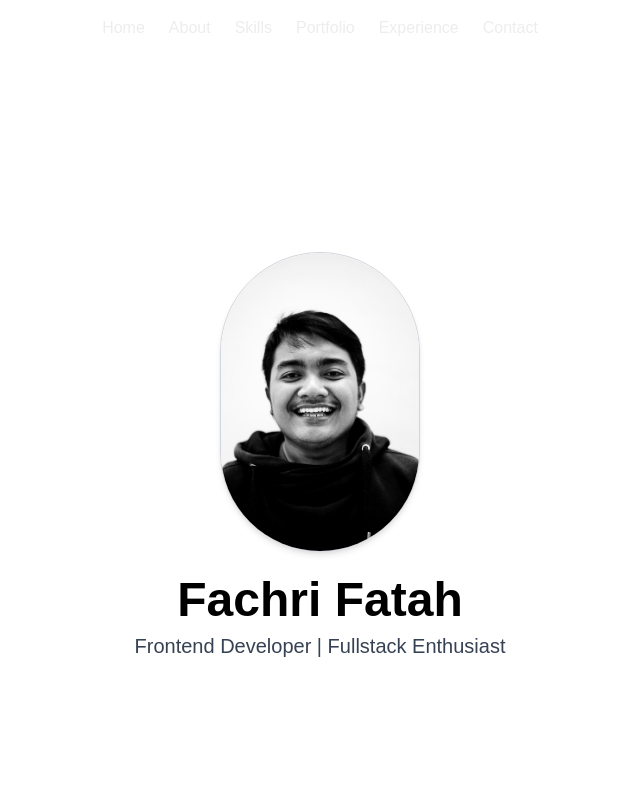
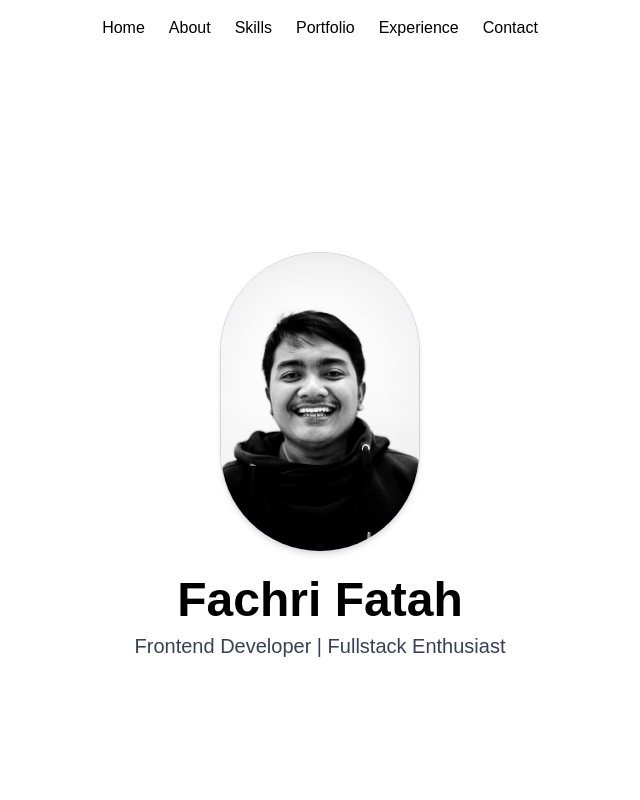
Before and after one commit to Tambuahc1ek/portfolio-personal, a Next.js app: page / in a window 1280 px wide. Shown: the top 800 px of the page, without its empty margins (320-960 px from the left). Built offline with nearby package versions, Linux system fonts and the light colour scheme.

Commit message:
Update Navbar background to white and text to black

```diff
--- a/src/components/Navbar.tsx
+++ b/src/components/Navbar.tsx
@@ -1,6 +1,6 @@
 export default function Navbar() {
   return (
-    <nav className="bg-white shadow-md py-4">
+    <nav className="bg-white shadow-md py-4 text-black">
       <div className="flex justify-center gap-6">
         <a href="#hero">Home</a>
         <a href="#about">About</a>
```
